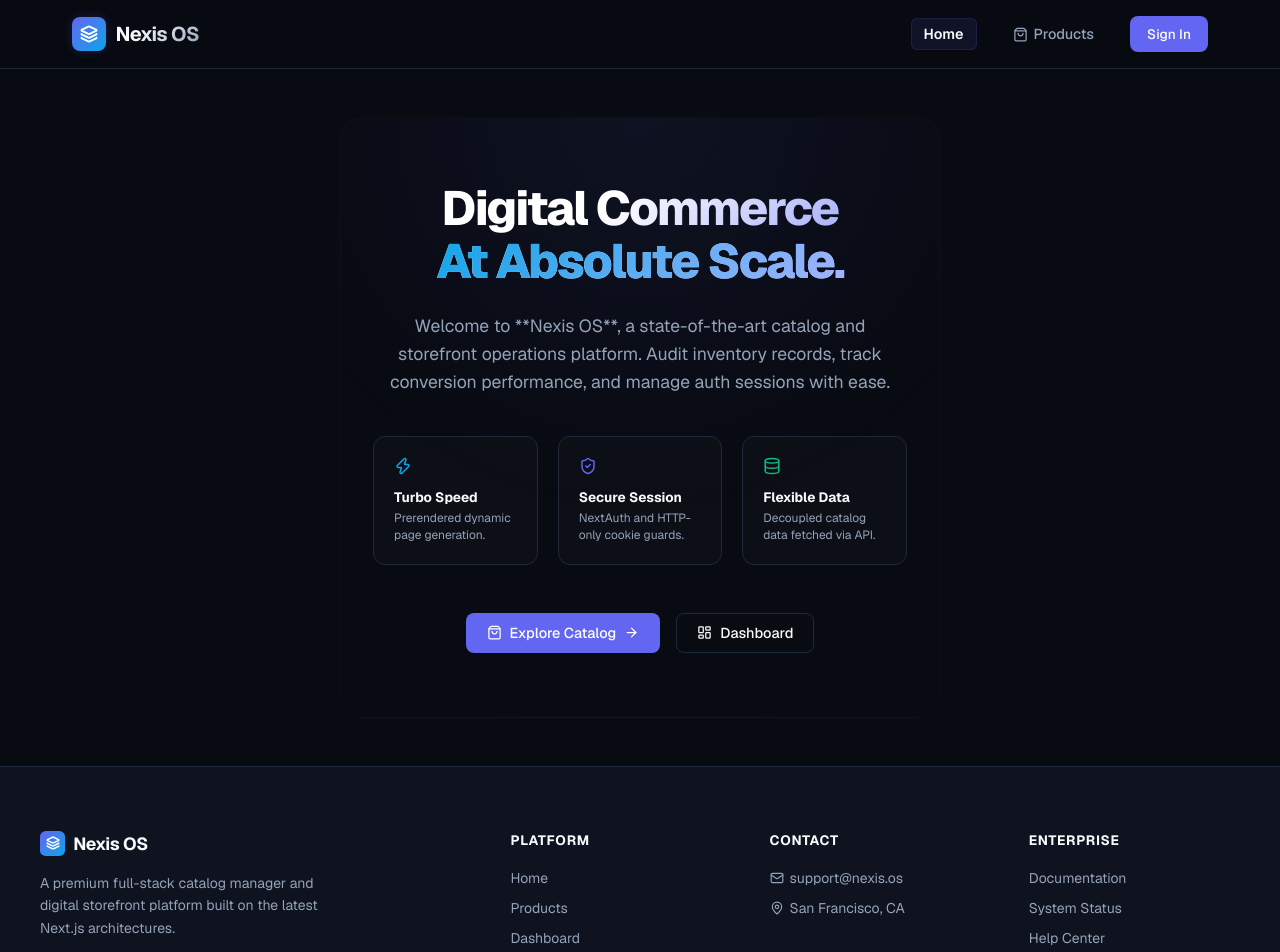
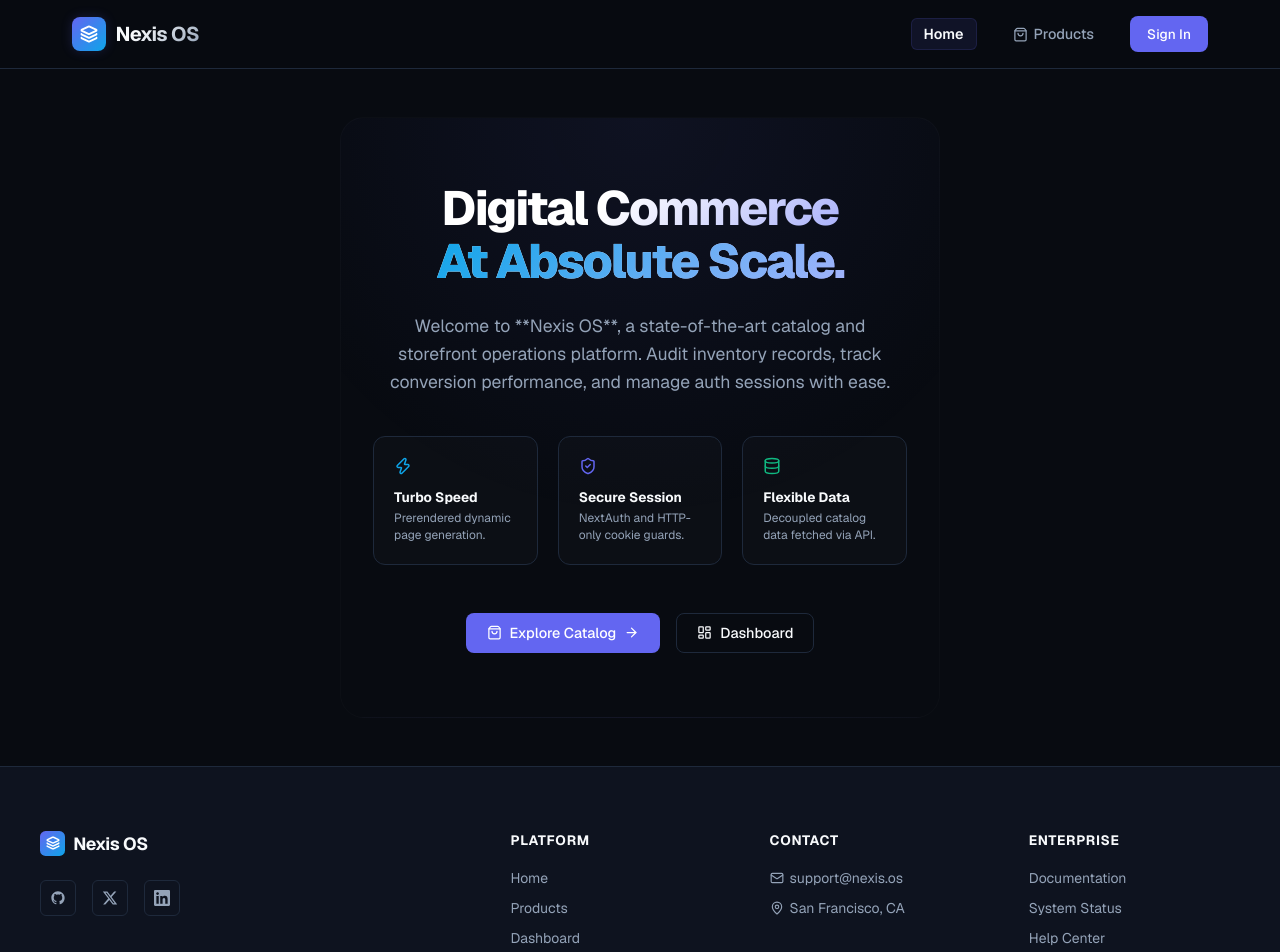
Before and after one commit to amanjoc12345-netizen/Next-Js-project, a Next.js app: page / in a window 1280 px wide. Shown: the top 952 px of the page. Built offline with nearby package versions, Linux system fonts and the light colour scheme; no server answers.

Commit message:
UI Redesign: Remove description paragraph from footer brand column

```diff
--- a/components/Footer.js
+++ b/components/Footer.js
@@ -25,9 +25,7 @@ export default function Footer() {
               Nexis OS
             </span>
           </div>
-          <p className="footer-desc">
-            A premium full-stack catalog manager and digital storefront platform built on the latest Next.js architectures.
-          </p>
+
           <div className="footer-social-row">
             <a href="https://github.com" target="_blank" rel="noopener noreferrer" className="footer-social-icon" aria-label="GitHub">
               <svg viewBox="0 0 24 24" width="16" height="16" fill="currentColor">
```
